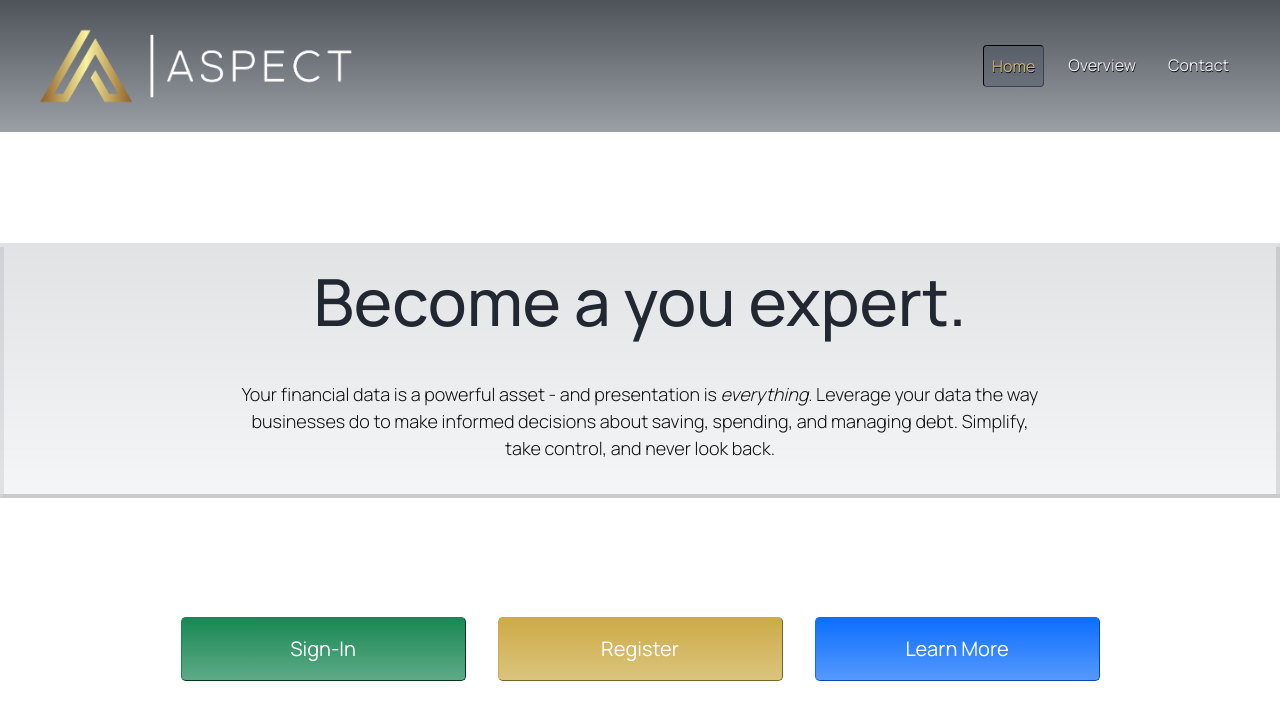
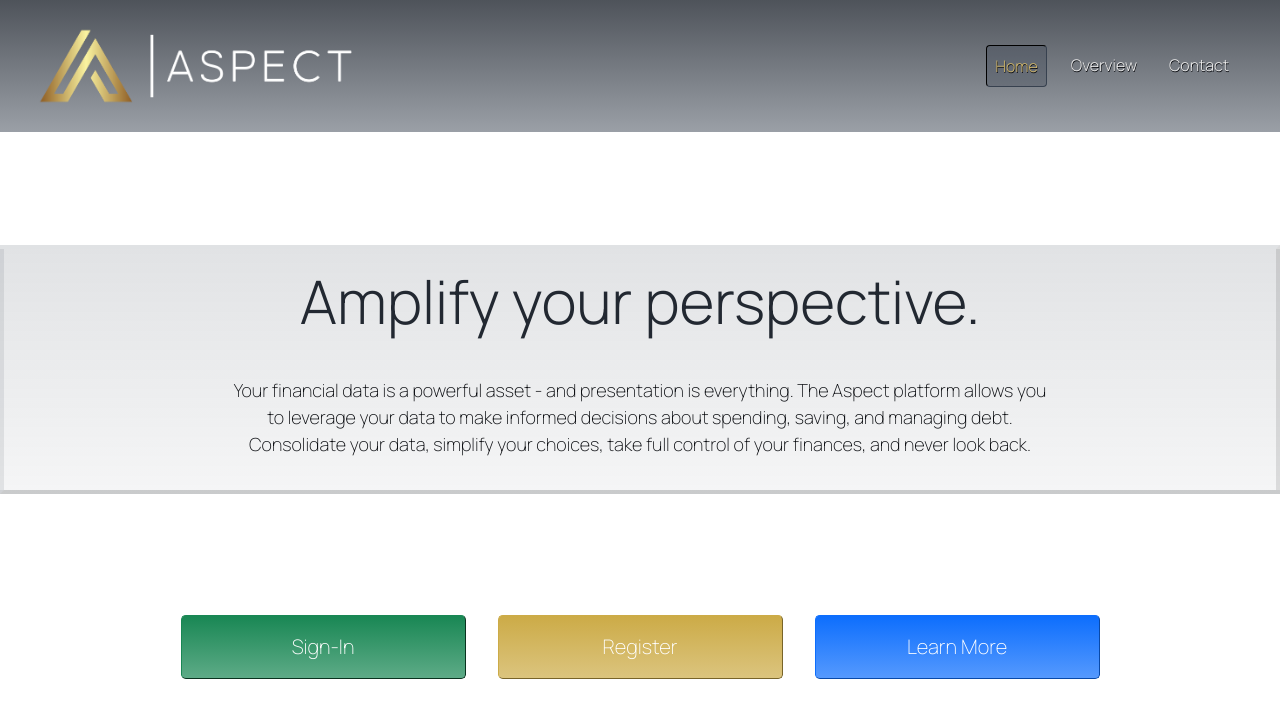
Before and after one commit to jbvanmeter/portfolio-project, a website: page index.html in a window 1280 px wide. Drawn offline with nearby package versions, Linux system fonts and the light colour scheme.

Commit message:
Text Formatting and Content Updates - 10/20/21

```diff
--- a/css/styles.scss
+++ b/css/styles.scss
@@ -80,7 +80,7 @@ body {
 
 .navbar {
     background: linear-gradient(to bottom, $nav-dark-grey, $nav-light-grey);
-    font-weight: 400;
+    font-weight: 300;
     text-shadow: .5px .5px $body-text;
     .active {
         .nav-link {
@@ -105,16 +105,16 @@ body {
         border: none;
     }
     h1 {
-        font-size: 65px;
-        font-weight: 500;
+        font-size: 60px;
+        font-weight: 300;
         color: $index-content-header;
         @media (max-width: 768px) {
-            font-size: 42px;
+            font-size: 38px;
         }
     }
     p {
         font-size: 18px;
-        font-weight: 300;
+        font-weight: 200;
         @media (max-width: 768px) {
             font-size: 15px;
         }
@@ -124,6 +124,7 @@ body {
 .btn-green {
     background: linear-gradient(to bottom, $menu-button-green, $menu-button-light-green);
     color: white;
+    font-weight: 200;
     border: 1px outset $menu-button-green;
     &:hover, &:focus, &:active {
         background: linear-gradient(to bottom, $menu-button-green-secondary, $menu-button-light-green-secondary);
@@ -134,6 +135,7 @@ body {
 .btn-gold {
     background: linear-gradient(to bottom, $menu-button-gold, $menu-button-light-gold);
     color: white;
+    font-weight: 200;
     border: 1px outset $menu-button-gold;
     &:hover, &:focus, &:active {
         background: linear-gradient(to bottom, $menu-button-gold-secondary, $menu-button-light-gold-secondary);
@@ -144,6 +146,7 @@ body {
 .btn-blue {
     background: linear-gradient(to bottom, $menu-button-blue, $menu-button-light-blue);
     color: white;
+    font-weight: 200;
     border: 1px outset $menu-button-blue;
     &:hover, &:focus, &:active {
         background: linear-gradient(to bottom, $menu-button-blue-secondary, $menu-button-light-blue-secondary);
--- a/index.html
+++ b/index.html
@@ -63,14 +63,14 @@
             <!-- HOME SCREEN HEADER -->
             <div class="row justify-content-center">
                 <header class="col sm-8 p-3 text-center">
-                        <h1>Become a you expert.</h1>
+                        <h1>Amplify your perspective.</h1>
                 </header>
             </div>
 
             <!-- HOME SCREEN DESCRIPTION -->
             <div class="row justify-content-center">
                 <div class="col-sm-8 p-3 text-center">
-                    <p>Your financial data is a powerful asset - and presentation is <i>everything</i>. Leverage your data the way businesses do to make informed decisions about saving, spending, and managing debt. Simplify, take control, and never look back.</p>
+                    <p>Your financial data is a powerful asset - and presentation is everything. The Aspect platform allows you to leverage your data to make informed decisions about spending, saving, and managing debt. Consolidate your data, simplify your choices, take full control of your finances, and never look back.</p>
                 </div>
             </div>
 
```
Also changed, not shown: css/styles.css.
